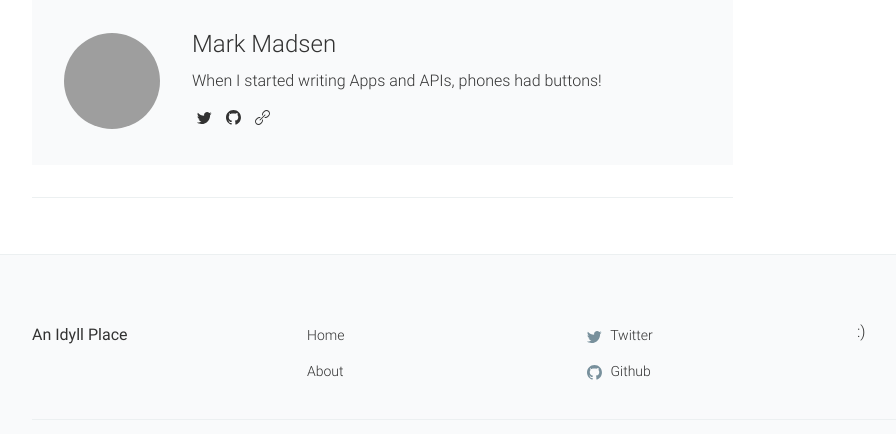
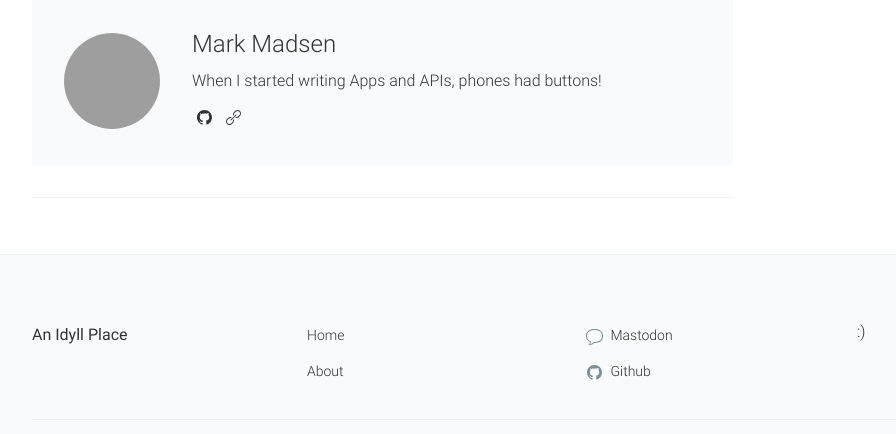
Before and after one commit to idyll/idyll.github.io, a Jekyll site: the page built from _posts/2019-07-13-10x-writers.md, in a window 1280 px wide and 900 px high, scrolled down 3077 px. Shown: the part 426-860 px from the top of the window, without its empty margins (74-970 px from the left). Built offline with Jekyll 4.4.1, drawn with Linux system fonts in a browser that asks for light colours; some web fonts are replaced; comment, search, counter and statistics services are not loaded; grey boxes are pictures that could not be loaded.

Commit message:
mastodon

```diff
--- a/_config.yml
+++ b/_config.yml
@@ -11,8 +11,8 @@ logo: # Logo image URL
 description: Idealized thoughts on crafting software.
 baseurl: "" # The subpath of your site, e.g. /blog
 url: "https://blog.idyll.io" # The base hostname & protocol for your site
-twitter: "https://twitter.com/idyll_code"
 github_username: idyll
+mastodon: "https://mastodon.social/@idyll"
 
 markdown: kramdown
 highlighter: rouge
@@ -56,3 +56,7 @@ authors:
     website: http://bog.idyll.io
     github_username: idyll
     twitter_username: "idyll_code"
+    mastodon_username: "idyll"
+    mastodon_url: "https://mastodon.social/@idyll"
+
+plugins: [jekyll-paginate]
--- a/_includes/author.html
+++ b/_includes/author.html
@@ -12,10 +12,10 @@
     {% endif %}
 
     <ul class='c-author-links o-plain-list'>
-      {% if author.twitter_username %}
+      {% if author.mastoton_url %}
       <li class='c-author-links__item'>
-          <a href='{{ twitter_url }}' target='_blank'>
-            <span class='c-author-links__icon' data-icon='ei-sc-twitter' data-size='s'></span>
+        <a rel="me" href='{{ author.mastoton_url }}' target='_blank'>
+          <span class='c-author-links__icon' data-icon='ei-comment' data-size='s'></span>
         </a>
       </li>
       {% endif %}
--- a/_includes/footer.html
+++ b/_includes/footer.html
@@ -13,11 +13,11 @@
 
     <div class='o-grid__col o-grid__col--4-4-s o-grid__col--2-4-m o-grid__col--1-4-l'>
       <ul class='c-footer-list o-plain-list'>
-        {% if site.facebook %}
+        {% if site.mastodon %}
         <li>
-            <a href='{{ site.facebook }}' target='_blank'>
-              <span data-icon='ei-sc-facebook' data-size='s'></span>
-              Facebook
+          <a rel="me" href='{{ site.mastodon }}' target='_blank'>
+            <span data-icon='ei-comment' data-size='s'></span>
+            Mastodon
           </a>
         </li>
         {% endif %}
--- a/_includes/social-nav.html
+++ b/_includes/social-nav.html
@@ -8,7 +8,7 @@
   {% endif %}
   {% if site.twitter %}
   <li class='c-social-nav__item'>
-      <a href='{{ site.twitter }}' target='_blank'>
+    <a href='{{ site.twitter }}' target='_blank' style="text-decoration: line-through;">
       <span class='c-social-nav__icon' data-icon='ei-sc-twitter' data-size='s'></span>
     </a>
   </li>
```
Lines whose indentation alone changed are shown as unchanged.
